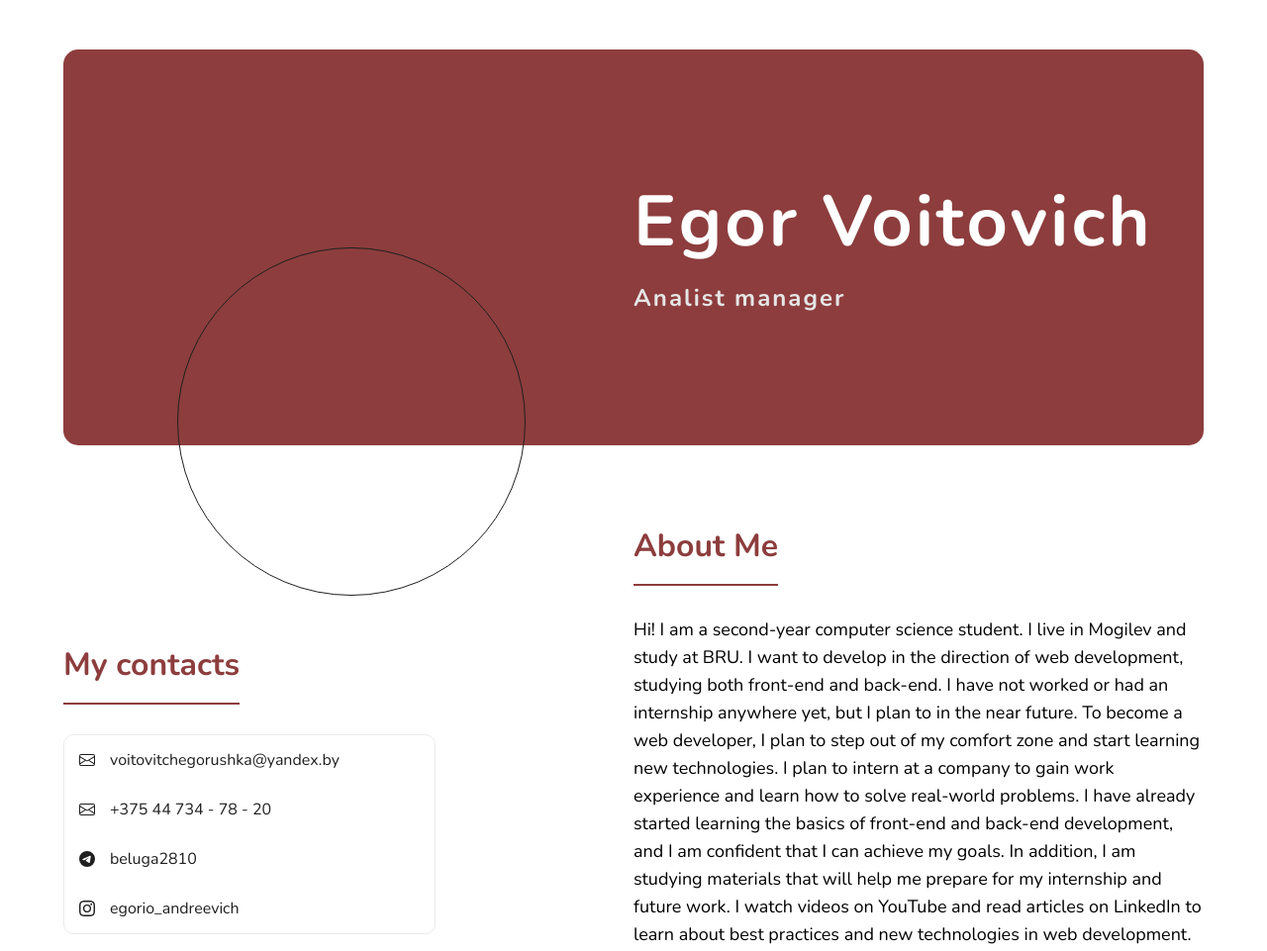
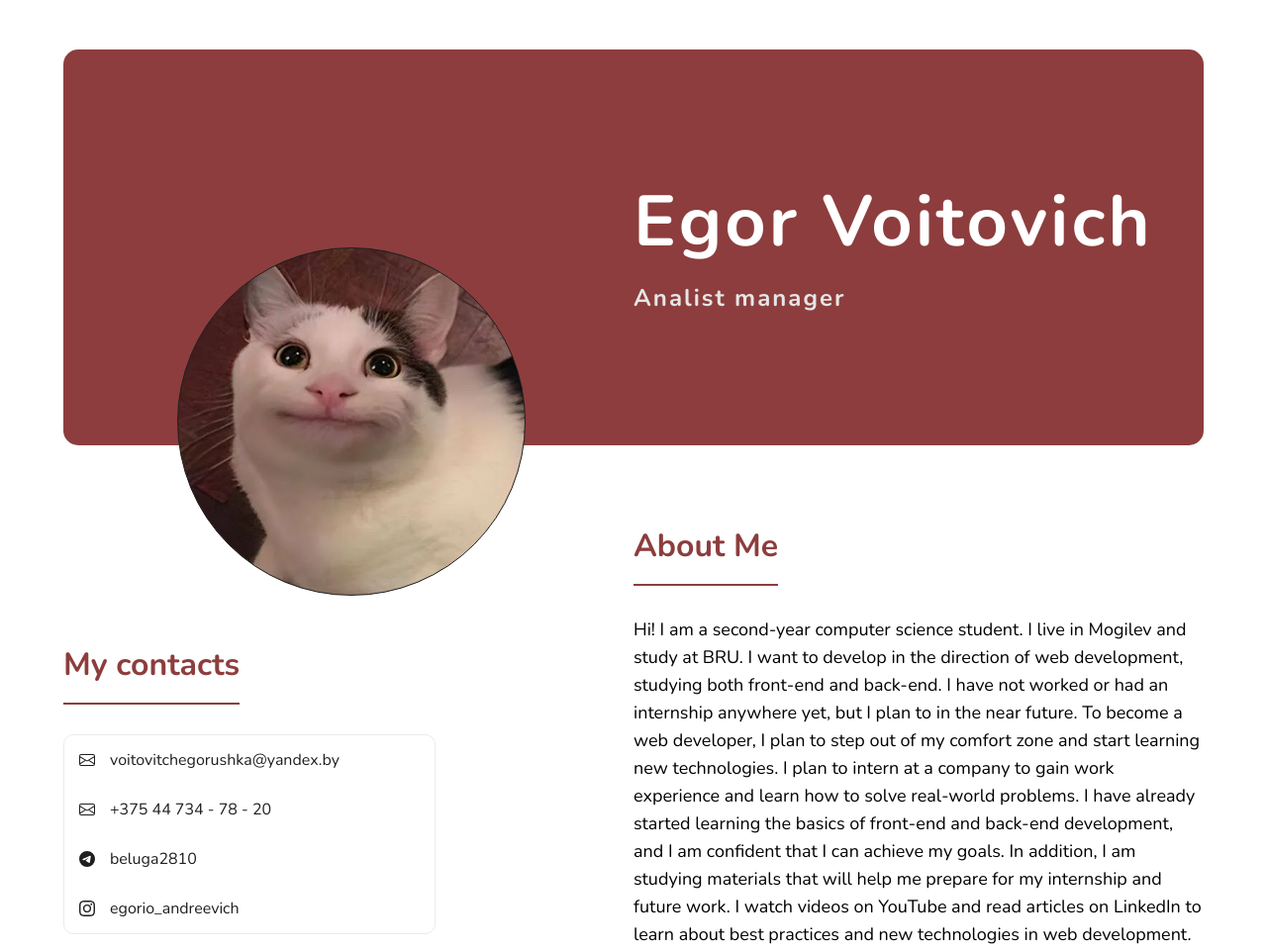
Before and after one commit to beluga2810/HTML_CSS_CV, a plain HTML site: page index.html in a window 1280 px wide. Shown: the top 961 px of the page at 99% size. Drawn offline with nearby package versions, Linux system fonts and the light colour scheme; the site is published under a folder, as on GitHub Pages, so addresses that start at the root find nothing.

Commit message:
fix: problem with img

```diff
--- a/style.css
+++ b/style.css
@@ -74,7 +74,7 @@ body{
     left: 10%;
     height: 350px;
     width: 350px;
-    background: url(/img/cat.png);
+    background: url(./img/cat.png);
     background-size: cover;
     background-repeat: no-repeat;
     background-position: 0 0px;
```
